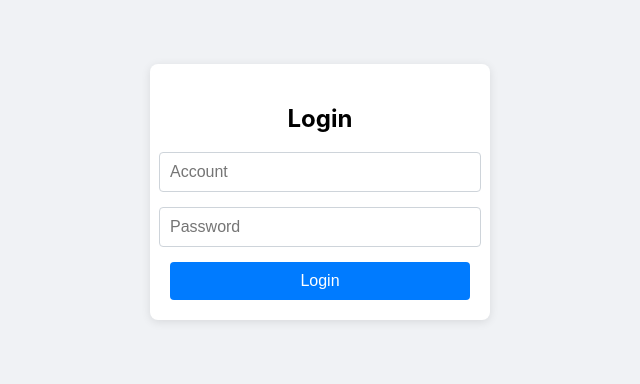
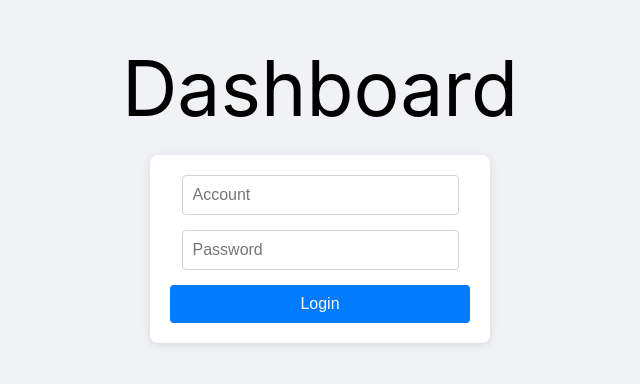
Before and after one commit to mothership2002/Doodle, a React (Create React App) app in the folder fe/: page /login in a window 1280 px wide. Shown: the part 208-592 px from the top of the page, without its empty margins (320-960 px from the left). Built offline with nearby package versions, Linux system fonts and the light colour scheme.

Commit message:
deving login process

```diff
--- a/fe/src/component/Header.tsx
+++ b/fe/src/component/Header.tsx
@@ -46,7 +46,6 @@ const Header: React.FC<HeaderProps> = ({isProcessing}) => {
             <Link className={getStyle('logo')} to={`/`}>Dashboard</Link>
             <input type="text" className={getStyle('search-bar')} placeholder="Search..."/>
             <nav className={getStyle('nav-menu')}>
-                <a href="/">Home</a>
                 <a href="/board">Board</a>
                 <a href="/notifications" className={getStyle('notification-icon')}>
                     <img src="/img/notification-icon.svg" alt="Notifications"/>
--- a/fe/src/component/LoginForm.tsx
+++ b/fe/src/component/LoginForm.tsx
@@ -2,12 +2,14 @@ import React, {useState} from "react";
 import {useApi} from "./ApiComponentContext";
 import useCssUtil from "../hook/useCssUtil";
 import styles from "./css/Login.module.css";
+import {Link, useNavigate} from "react-router-dom";
 
 export const LoginForm = () => {
     const [email, setEmail] = useState('');
     const [password, setPassword] = useState('');
 
     const api = useApi();
+    const navigate = useNavigate();
     const getStyle = useCssUtil(styles);
 
     const handleSubmit = (event: React.FormEvent) => {
@@ -18,10 +20,9 @@ export const LoginForm = () => {
     }
 
     return (
-
         <div className={getStyle('login-container')}>
+            <Link className={getStyle('logo')} to={`/`}>Dashboard</Link>
             <form className={getStyle('login-form')} onSubmit={handleSubmit}>
-                <h2>Login</h2>
                 <input
                     type="text"
                     placeholder="Account"
--- a/fe/src/component/css/Header.module.css
+++ b/fe/src/component/css/Header.module.css
@@ -10,6 +10,11 @@
 .logo {
     font-size: 24px;
     font-weight: bold;
+    transition: color 0.3s ease-in-out;
+}
+
+.logo:hover {
+    color: #007bff;
 }
 
 .search-bar {
@@ -41,7 +46,7 @@
 .user-menu {
     display: flex;
     align-items: center;
-    justify-content: flex-end;
+    justify-content: center;
     width: 230px;
 }
 
--- a/fe/src/component/css/Login.module.css
+++ b/fe/src/component/css/Login.module.css
@@ -24,7 +24,7 @@
     font-size: 16px;
     border: 1px solid #ced4da;
     border-radius: 4px;
-    width: 100%;
+    width: 85%;
 }
 
 .login-form button {
@@ -36,6 +36,7 @@
     border-radius: 4px;
     cursor: pointer;
     width: 100%;
+    transition: background-color 0.15s ease-in-out
 }
 
 .login-form button:hover {
@@ -43,6 +44,12 @@
 }
 
 .logo {
+    font-size: 4.8rem;
     margin-bottom: 20px;
     cursor: pointer;
+    transition: color 0.3s ease-in-out;
 }
+
+.logo:hover {
+    color: #007bff;
+}
```
